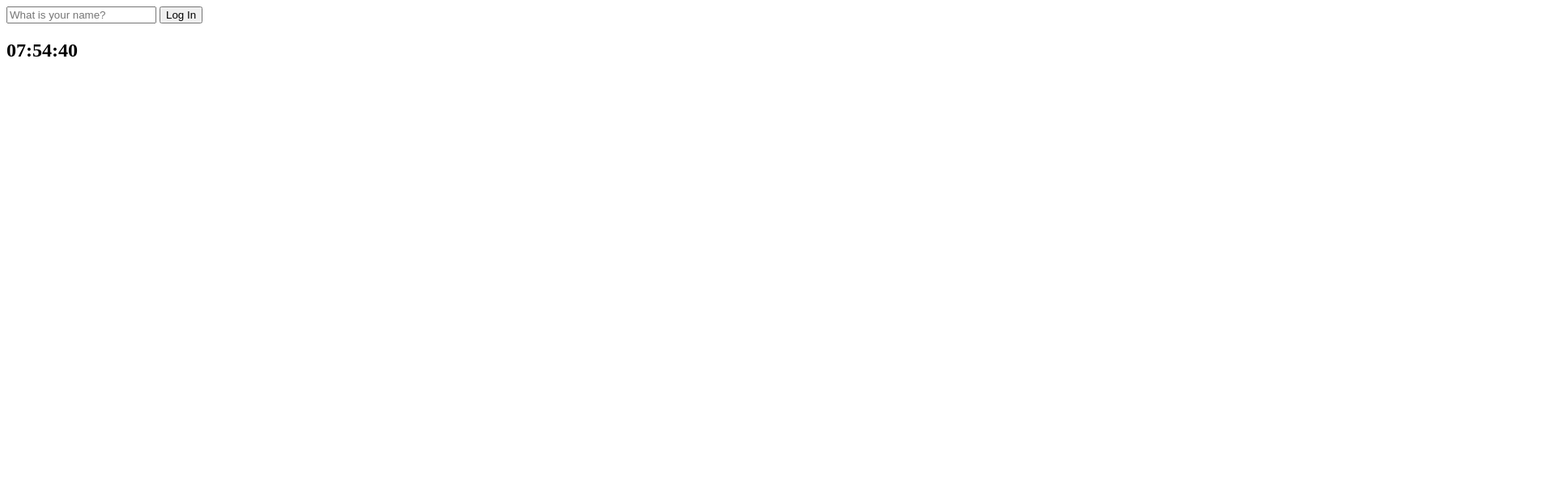
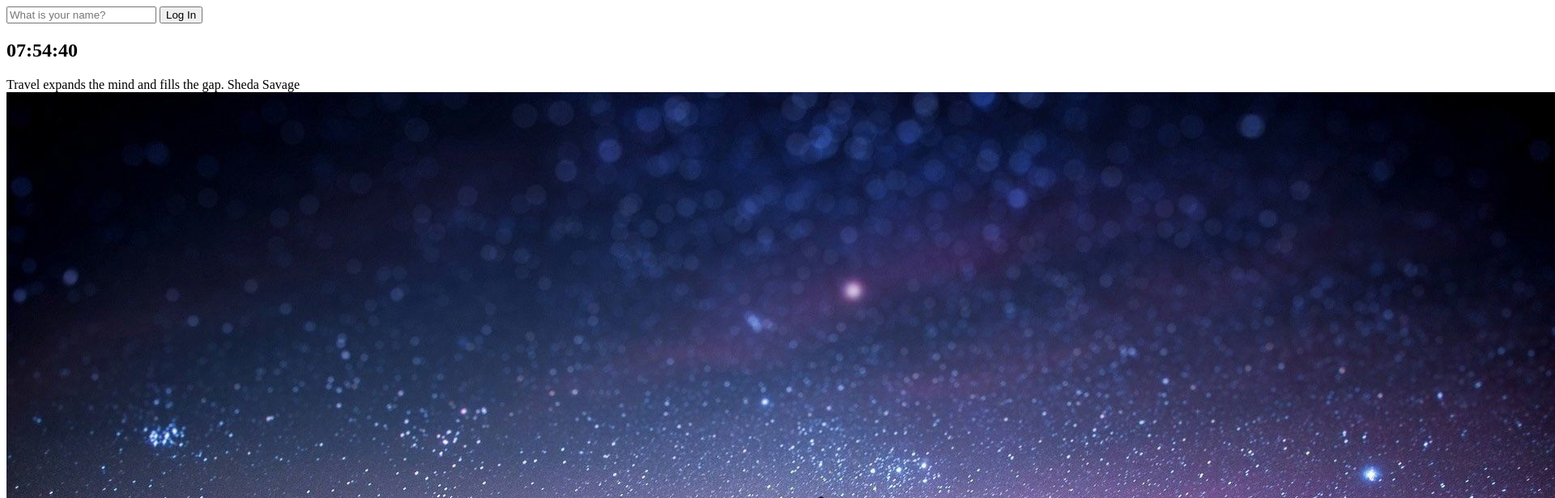
Before and after one commit to MinnieMinwoo/JS_Project, a plain HTML site: page index.html in a window 1280 px wide. Shown: the top 616 px of the page at 81% size, 1920 px wide, since content can reach past the window. Drawn offline with Linux system fonts and the light colour scheme.

Commit message:
add random image and quote function

```diff
--- a/index.html
+++ b/index.html
@@ -14,7 +14,13 @@
         </form>
         <h2 id="clock">00:00</h2>
         <h1 id="greeting" class="hidden"></h1>
+        <div id="quote">
+            <span></span>
+            <span></span>
+        </div>
         <script src="js/greetings.js"></script>
         <script src="js/clock.js"></script>
+        <script src="js/quotes.js"></script>
+        <script src="js/background.js"></script>
     </body>
 </html>
--- /dev/null
+++ b/js/background.js
@@ -0,0 +1,8 @@
+const images = ["0.jpeg", "1.jpeg", "2.jpeg", "3.jpeg", "4.jpeg"];
+
+const chosenImage = images[Math.floor(Math.random() * images.length)];
+
+const bgImage = document.createElement("img");
+
+bgImage.src = `img/${chosenImage}`;
+document.body.appendChild(bgImage);
--- /dev/null
+++ b/js/quotes.js
@@ -0,0 +1,50 @@
+const quotes = [
+    {
+      quote: "The way to get started is to quit talking and begin doing.",
+      author: "Walt Disney",
+    },
+    {
+      quote: "Life is what happens when you're busy making other plans.",
+      author: "John Lennon",
+    },
+    {
+      quote:
+        "The world is a book and those who do not travel read only one page.",
+      author: "Saint Augustine",
+    },
+    {
+      quote: "Life is either a daring adventure or nothing at all.",
+      author: "Helen Keller",
+    },
+    {
+      quote: "To Travel is to Live",
+      author: "Hans Christian Andersen",
+    },
+    {
+      quote: "Only a life lived for others is a life worthwhile.",
+      author: "Albert Einstein",
+    },
+    {
+      quote: "You only live once, but if you do it right, once is enough.",
+      author: "Mae West",
+    },
+    {
+      quote: "Never go on trips with anyone you do ntot love.",
+      author: "Hemmingway",
+    },
+    {
+      quote: "We wander for distraction, but we travel for fulfilment.",
+      author: "Hilaire Belloc",
+    },
+    {
+      quote: "Travel expands the mind and fills the gap.",
+      author: "Sheda Savage",
+    },
+  ];
+
+  const quote = document.querySelector("#quote span:first-child");
+  const author = document.querySelector("#quote span:last-child");
+
+  const todaysQuotes = quotes[Math.floor(Math.random() * quotes.length)];
+  quote.innerText = todaysQuotes.quote;
+  author.innerText = todaysQuotes.author;
```
Also changed, not shown: img/0.jpeg (added), img/1.jpeg (added), img/2.jpeg (added), img/3.jpeg (added), img/4.jpeg (added).
